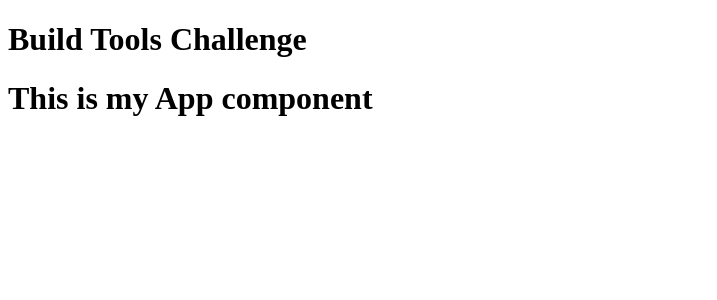
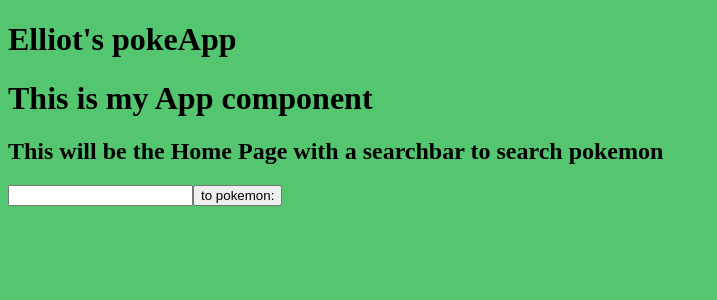
Before and after one commit to echochs1/CS-pokedex, a React app: page / in a window 1280 px wide. Shown: the top 300 px of the page, without its empty margins (0-717 px from the left). Built offline with nearby package versions, Linux system fonts and the light colour scheme.

Commit message:
Set up searchbar and pokemon components to send a pokemon name, make a fetch request, and displays the pokemon gif using pokeapi pokemon id

```diff
--- a/client/App.jsx
+++ b/client/App.jsx
@@ -1,9 +1,23 @@
-import React, { Component } from 'react';
+import React, { useState } from 'react';
+import { Routes, Route } from 'react-router-dom'
+import Searchbar from './components/Searchbar.jsx';
+import Pokemon from './pages/Pokemon.jsx';
+import NotFound from './pages/NotFound.jsx';
 
 const App = () => {
+  // const [pokemon, setPokemon] = useState('Pachirisu');
+  // probably wont set state here but in searchbar.
+  // The searchbar will then send the pokemon name state as a param in pokemon
+
   return (
     <div>
       <h1>This is my App component</h1>
+      {/* persisting navbar here */}
+      <Routes>
+        <Route path='/' Component={Searchbar}/>
+        <Route path='/pokemon/:pokemonName' Component={Pokemon}/>
+        <Route path='*' Component={NotFound}/>
+      </Routes>
     </div>
   )
 }
--- /dev/null
+++ b/client/components/Searchbar.jsx
@@ -0,0 +1,31 @@
+import React, { useState, useEffect }  from 'react';
+import { Link, withRouter, redirect } from 'react-router-dom';
+// import { redirect } from "react-router-dom";
+
+
+const Searchbar = () => {
+  //USE STATE HERE
+  const [pokemonName, setPokemonName] = useState([]);
+
+  function autoFill(e) {
+    // console.log(e.target.value);
+    setPokemonName(e.target.value.toLowerCase());
+  }
+
+  return (
+  <div>
+    <h2>This will be the Home Page with a searchbar to search pokemon</h2>
+    <input type="text" name="search" id="search" onChange={autoFill}/>
+    <Link to={`/pokemon/${pokemonName}`}>
+      <button
+        type="button"
+        className="btnSecondary"
+      >
+      to pokemon:
+      </button>
+    </Link>
+  </div>
+  )
+}
+
+export default Searchbar;
--- a/client/index.js
+++ b/client/index.js
@@ -1,11 +1,14 @@
 import React from 'react';
-import { render, ReactDOM } from 'react-dom';
 import { BrowserRouter } from 'react-router-dom';
+import { createRoot } from 'react-dom/client';
 import App from './App.jsx';
+import styles from './styles.css';
 
-render(
-    // <BrowserRouter>
-    // </BrowserRouter>
-    <App/>,
-    document.getElementById('app')
+const root = createRoot(document.querySelector('#app'));
+root.render(
+  <React.StrictMode>
+    <BrowserRouter>
+      <App/>
+    </BrowserRouter>
+  </React.StrictMode>
 )
--- /dev/null
+++ b/client/pages/NotFound.jsx
@@ -0,0 +1,11 @@
+import React from 'react';
+
+const NotFound = () => {
+  return (
+    <div>
+      <h1>Page not found</h1>
+    </div>
+  )
+}
+
+export default NotFound;
--- /dev/null
+++ b/client/pages/Pokemon.jsx
@@ -0,0 +1,55 @@
+import React, { useState, useEffect } from 'react';
+import { useParams } from 'react-router-dom'
+
+const Pokemon = () => {
+  // const pokemonName = 'Pachirisu'
+  const { pokemonName } = useParams();
+
+  const [pokemonId, setPokemonId] = useState({});
+  const [isLoading, setIsLoading] = useState(true);
+
+  useEffect(() => {
+    setIsLoading(true);
+    fetch(`https://pokeapi.co/api/v2/pokemon/${pokemonName}`)
+    .then(res => res.json())
+    .then(res => {
+      const id = res.id.toString();
+      console.log('pokemonID:', res.id.toString())
+      if (id > 151) {
+        console.log('Pokemon must be one of the original 151');
+        throw new Error('Pokemon must be one of the original 151');
+      }
+      if (id.length === 1) {
+        setPokemonId('00' + id);
+      } else if (id.length === 2) {
+        setPokemonId('0' + id);
+      } else if (id.length < 1 || id.length > 3) {
+        console.log('Error in fetch pokemon gif. Unaccounted ID number');
+        throw new Error('Error in fetch pokemon gif. Unaccounted ID number');
+      } else {
+        setPokemonId(id);
+      }
+      console.log(pokemonId);
+      setIsLoading(false);
+    })
+    .catch((err) => 'error in fetch');
+  }, [pokemonId])
+
+  if (isLoading) {
+    return (
+      <div>
+        <p>Fetching pokemon...</p>
+      </div>
+    )
+  }
+  else {
+    return (
+      <div>
+        <img src={`https://projectpokemon.org/images/sprites-models/bw-animated/${(pokemonId)}.gif`} alt="" />
+        <p>Hello I am the pokemon: {pokemonName}</p>
+      </div>
+    )
+  }
+}
+
+export default Pokemon;
--- a/client/styles.css
+++ b/client/styles.css
@@ -0,0 +1,3 @@
+body {
+  background-color: rgb(85, 198, 112);
+}
--- a/index.html
+++ b/index.html
@@ -6,7 +6,7 @@
   <title>Elliot's pokeApp</title>
 </head>
 <body>
-  <h1>Build Tools Challenge</h1>
+  <h1>Elliot's pokeApp</h1>
   <div id="app"></div>
 
   <!-- script for webpack and webpack-dev-server challenge -->
--- a/package.json
+++ b/package.json
@@ -32,6 +32,7 @@
     "@babel/preset-env": "^7.23.2",
     "@babel/preset-react": "^7.22.15",
     "babel-loader": "^9.1.3",
+    "cors": "^2.8.5",
     "css-loader": "^6.8.1",
     "html-webpack-plugin": "^5.5.3",
     "nodemon": "^3.0.1",
--- a/webpack.config.js
+++ b/webpack.config.js
@@ -1,6 +1,5 @@
 const path = require('path');
 const HtmlWebpackPlugin = require('html-webpack-plugin');
-
 
 module.exports = {
   mode: process.env.NODE_ENV,
@@ -28,7 +27,8 @@ module.exports = {
         }
       },
       {
-        test: /\.s[ac]ss$/i,
+        test: /\.css$/,
+        exclude: /node_modules/,
         use: [
           'style-loader',
           'css-loader',
@@ -39,7 +39,7 @@ module.exports = {
   devServer: {
     static: {
       directory: path.resolve(__dirname),
-    }
+    },
   },
   plugins: [new HtmlWebpackPlugin()],
 };
```
Also changed, not shown: 4 other files (tests, documents, lock files or other folders).
